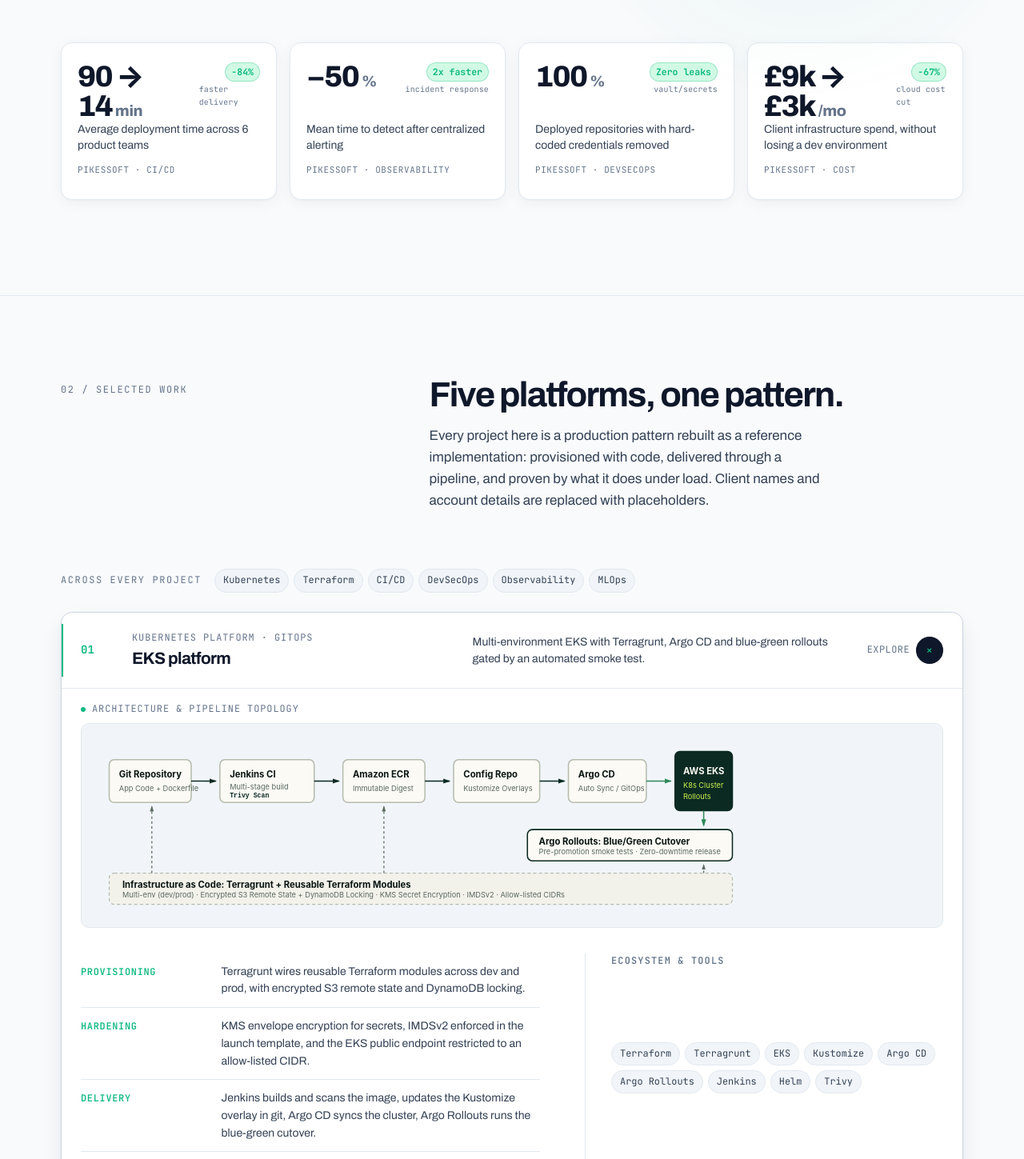
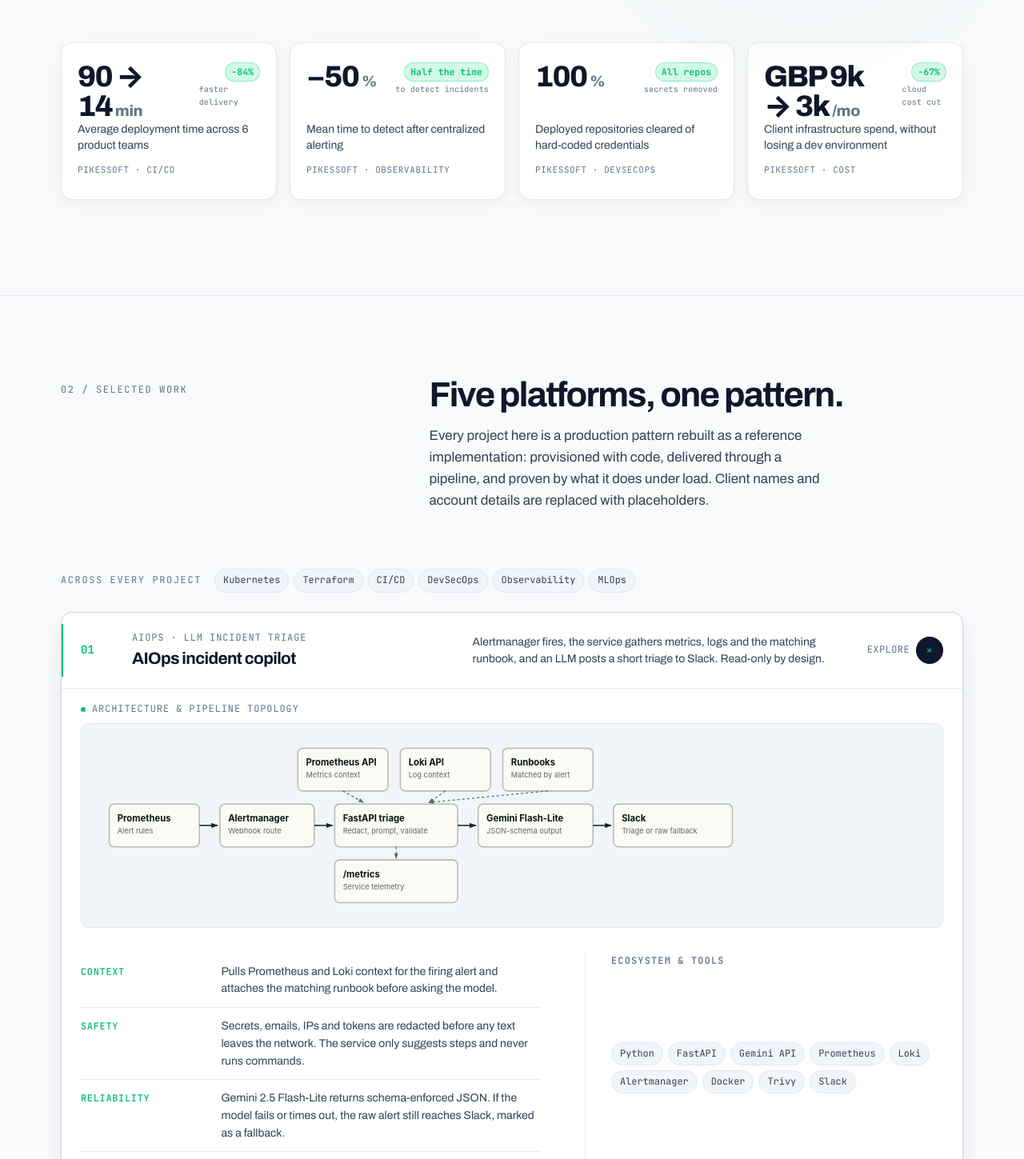
Before and after one commit to Kamrank47/portfolio, an Astro site: page / in a window 1280 px wide. Shown: the part 1255-2704 px from the top of the page at 80% size. Built offline with nearby package versions, Linux system fonts and the light colour scheme; Astro itself is replaced by a stand-in of ours.

Commit message:
Add AIOps copilot project, tighten metric wording, align skills with real experience

```diff
--- a/src/components/ProjectList.astro
+++ b/src/components/ProjectList.astro
@@ -2,6 +2,7 @@
 import { projects } from "../data/profile";
 
 const diagrams = [
+  "/diagrams/aiops-copilot.svg",
   "/diagrams/eks-platform.svg",
   "/diagrams/ec2-platform.svg",
   "/diagrams/ecs-platform.svg",
--- a/src/data/profile.ts
+++ b/src/data/profile.ts
@@ -41,7 +41,7 @@ export const run = {
   total: "14m 14s",
   previous: "91m 40s",
   delta: "84% faster",
-  note: "Six product teams, one pipeline shape: GitHub Actions to ECR, Argo CD to EKS, Argo Rollouts for the cutover.",
+  note: "Illustrative pipeline, not a live run. Six product teams, one pipeline shape: GitHub Actions to ECR, Argo CD to EKS, Argo Rollouts for the cutover.",
 };
 
 export const metrics = [
@@ -56,21 +56,21 @@ export const metrics = [
   {
     value: "−50",
     unit: "%",
-    trend: "2x faster",
-    trendLabel: "incident response",
+    trend: "Half the time",
+    trendLabel: "to detect incidents",
     label: "Mean time to detect after centralized alerting",
     src: "Pikessoft · Observability",
   },
   {
     value: "100",
     unit: "%",
-    trend: "Zero leaks",
-    trendLabel: "vault/secrets",
-    label: "Deployed repositories with hard-coded credentials removed",
+    trend: "All repos",
+    trendLabel: "secrets removed",
+    label: "Deployed repositories cleared of hard-coded credentials",
     src: "Pikessoft · DevSecOps",
   },
   {
-    value: "£9k → £3k",
+    value: "GBP 9k → 3k",
     unit: "/mo",
     trend: "−67%",
     trendLabel: "cloud cost cut",
@@ -82,6 +82,47 @@ export const metrics = [
 export const projects = [
   {
     num: "01",
+    kicker: "AIOps · LLM incident triage",
+    title: "AIOps incident copilot",
+    claim:
+      "Alertmanager fires, the service gathers metrics, logs and the matching runbook, and an LLM posts a short triage to Slack. Read-only by design.",
+    facts: [
+      {
+        key: "Context",
+        value:
+          "Pulls Prometheus and Loki context for the firing alert and attaches the matching runbook before asking the model.",
+      },
+      {
+        key: "Safety",
+        value:
+          "Secrets, emails, IPs and tokens are redacted before any text leaves the network. The service only suggests steps and never runs commands.",
+      },
+      {
+        key: "Reliability",
+        value:
+          "Gemini 2.5 Flash-Lite returns schema-enforced JSON. If the model fails or times out, the raw alert still reaches Slack, marked as a fallback.",
+      },
+      {
+        key: "Quality",
+        value:
+          "Five fault scenarios with known root causes for evaluation, unit tests, Ruff, a non-root read-only container and Trivy in CI.",
+      },
+    ],
+    stack: [
+      "Python",
+      "FastAPI",
+      "Gemini API",
+      "Prometheus",
+      "Loki",
+      "Alertmanager",
+      "Docker",
+      "Trivy",
+      "Slack",
+    ],
+    repo: "https://github.com/Kamrank47/aiops-incident-copilot",
+  },
+  {
+    num: "02",
     kicker: "Kubernetes platform · GitOps",
     title: "EKS platform",
     claim:
@@ -122,7 +163,7 @@ export const projects = [
     repo: "https://github.com/Kamrank47/eks-jenkins-argocd-deployment",
   },
   {
-    num: "02",
+    num: "03",
     kicker: "Cost-optimized compute · Blue/green",
     title: "EC2 deployment platform",
     claim:
@@ -163,7 +204,7 @@ export const projects = [
     repo: "https://github.com/Kamrank47/ec2-terraform-deployment",
   },
   {
-    num: "03",
+    num: "04",
     kicker: "ECS Fargate · Terragrunt modules",
     title: "ECS deployment platform",
     claim:
@@ -204,7 +245,7 @@ export const projects = [
     repo: "https://github.com/Kamrank47/ecs-terragrunt-deployment",
   },
   {
-    num: "04",
+    num: "05",
     kicker: ".NET on IIS · Angular on Cloudflare Pages",
     title: "GitLab CI/CD pipelines",
     claim:
@@ -243,7 +284,7 @@ export const projects = [
     repo: "https://github.com/Kamrank47/gitlab-cicd-dotnet-angular-pipelines",
   },
   {
-    num: "05",
+    num: "06",
     kicker: "MLOps · end-to-end delivery",
     title: "Purchase-intent MLOps platform",
     claim:
@@ -302,11 +343,13 @@ export const stack = [
     tags: [
       "AWS (EKS, ECS, EC2)",
       "AWS Fargate",
-      "Azure (AKS, VMs)",
-      "Azure App Services",
-      "Google Cloud (GCP)",
       "AWS IAM & KMS",
       "Amazon S3 & RDS",
+      "Azure VMs & Blob Storage",
+      "Azure App Services & Functions",
+      "Azure Key Vault secrets",
+      "GCP VMs & Cloud Storage",
+      "GCP Secret Manager",
       "CloudWatch",
     ],
   },
@@ -317,6 +360,7 @@ export const stack = [
       "Kubernetes",
       "Amazon EKS",
       "Azure AKS",
+      "Google GKE",
       "Docker",
       "Argo CD",
       "Argo Rollouts",
@@ -331,7 +375,6 @@ export const stack = [
     tags: [
       "Terraform",
       "Terragrunt",
-      "AWS CloudFormation",
       "Ansible",
       "S3 State Backend",
       "DynamoDB Locking",
@@ -345,7 +388,7 @@ export const stack = [
       "GitLab CI/CD",
       "Jenkins",
       "AWS CodePipeline",
-      "Azure DevOps",
+      "Azure DevOps Pipelines",
       "Git & GitHub",
       "Blue/Green Deployments",
       "Automated Smoke Tests",
@@ -374,8 +417,8 @@ export const stack = [
       "Loki (Logging)",
       "Alertmanager",
       "CloudWatch",
-      "Datadog",
-      "New Relic",
+      "Datadog (apps + AWS)",
+      "New Relic APM",
       "SLO / Latency Probes",
     ],
   },
@@ -384,11 +427,13 @@ export const stack = [
     icon: "cpu",
     tags: [
       "MLflow Experiment Tracking",
+      "MLflow Model Registry",
       "DVC (Data Version Control)",
-      "Model Registry",
-      "Containerized Inference",
-      "Streamlit UI",
-      "Retraining CI/CD",
+      "scikit-learn Pipelines",
+      "FastAPI Model Serving",
+      "KServe",
+      "Drift Monitoring",
+      "GitOps for ML (Argo CD)",
     ],
   },
 ];
@@ -474,3 +519,44 @@ export const continuingEducation = [
       "Production-grade MLOps: MLflow, DVC, Docker, Kubernetes, KServe, CI/CD for ML pipelines.",
   },
 ];
+
+
+// Replace every "TODO:" sentence with your real story before publishing.
+export const caseStudies = [
+  {
+    metric: "90 → 14 min deploys",
+    title: "Rebuilding delivery for six product teams",
+    problem:
+      "Each team shipped through its own hand-rolled pipeline and a release took about 90 minutes. TODO: describe what made it slow and what it cost the teams.",
+    approach:
+      "One pipeline shape for every team: GitHub Actions to ECR, Argo CD to EKS, Argo Rollouts for the cutover. TODO: how you rolled it out team by team.",
+    tradeoffs:
+      "TODO: what you gave up, for example flexibility per team, migration effort, or extra platform ownership.",
+    result:
+      "90 minutes down to 14 minutes on average. TODO: add the effect on release frequency or failed deploys.",
+  },
+  {
+    metric: "GBP 9k → 3k per month",
+    title: "Cutting a client's cloud bill by two thirds",
+    problem:
+      "TODO: what was driving the GBP 9,000 monthly spend (idle dev environments, purchased public IPs).",
+    approach:
+      "Moved dev environments on-premises and replaced public IPs with Cloudflare Tunnel behind a VPN. TODO: how you migrated without downtime.",
+    tradeoffs:
+      "TODO: on-prem maintenance, VPN access model, and why production stayed in the cloud.",
+    result:
+      "Monthly spend from GBP 9,000 to GBP 3,000 with every dev environment kept.",
+  },
+  {
+    metric: "−50% time to detect",
+    title: "Centralized alerting that finds problems first",
+    problem:
+      "TODO: how incidents were discovered before (customers, ad-hoc checks).",
+    approach:
+      "Prometheus and Grafana with alerts on CPU, memory, health and request latency. TODO: how you chose thresholds and routed alerts.",
+    tradeoffs:
+      "TODO: alert noise, on-call load, and what you chose not to alert on.",
+    result:
+      "Mean time to detect cut by 50%. TODO: add a real incident where it paid off.",
+  },
+] as const;
```
Also changed, not shown: cv/modern.html (+2 -2 lines), cv/reference.html (+2 -2 lines), public/diagrams/aiops-copilot.svg (added), public/resume/preview-reference.png, 2 other files.
